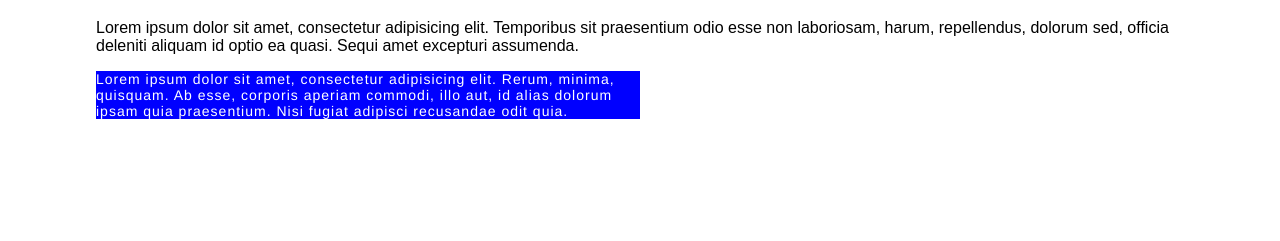
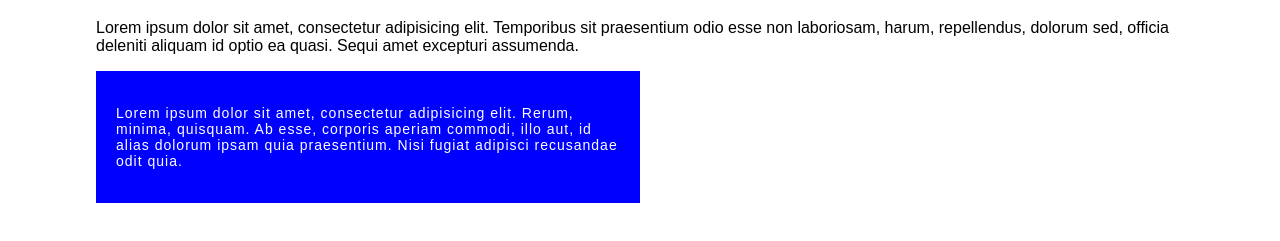
Before and after one commit to pamelatung/myfirstrepo, a plain HTML site: page index.html in a window 1280 px wide. Shown: the part 61-302 px from the top of the page. Drawn offline with Linux system fonts and the light colour scheme.

Commit message:
CSS Changes 2

```diff
--- a/css/main.css
+++ b/css/main.css
@@ -18,7 +18,7 @@ input[type=reset],input[type=submit]{-webkit-appearance:button;cursor:pointer;}b
 	}
  .box {
  	width: 50%;
- 	font-family: 'Helvetica Neue', 'Arial', sans-serif;
+ 	padding:20px;
  	font-size: 14px;
  	letter-spacing: 1px;
  	background: blue;
```
